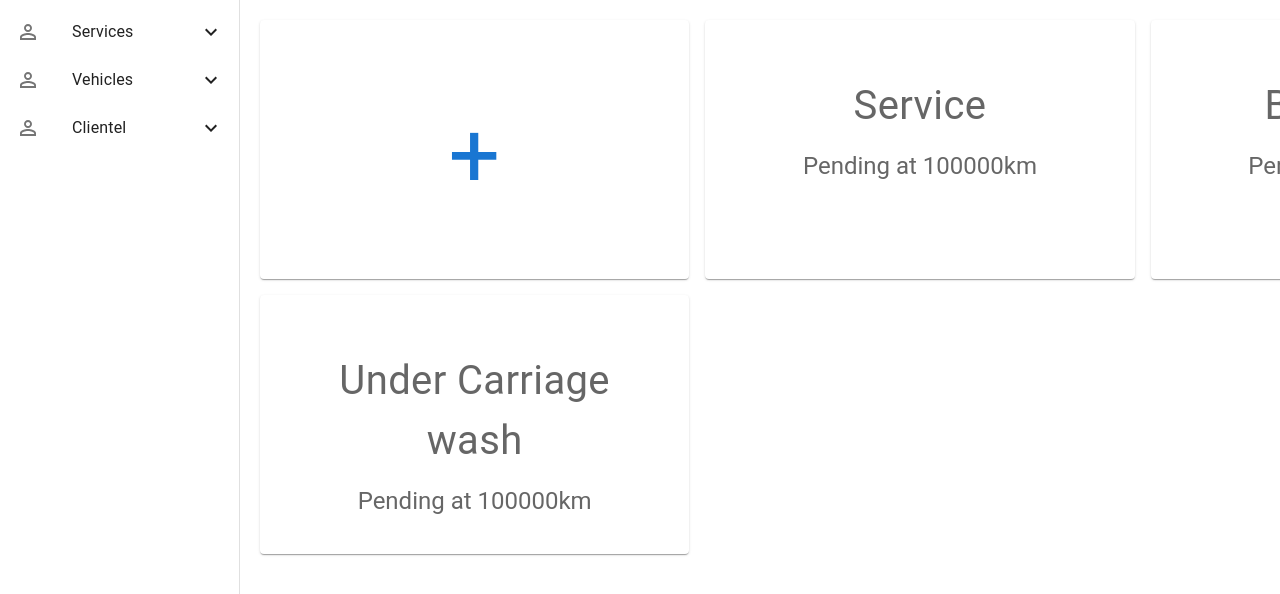
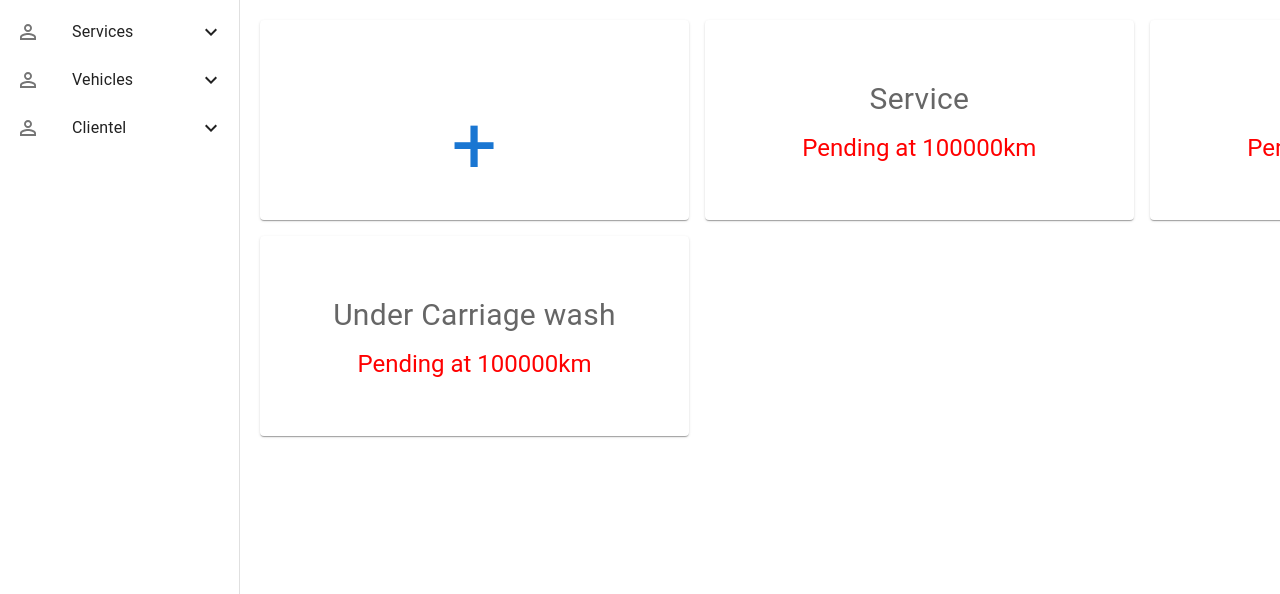
Before and after one commit to NavodyaHettiarachchi/CarConnectProFrontEnd, a React (Create React App) app: page /services in a window 1280 px wide. Shown: the top 594 px of the page. Built offline with nearby package versions, Linux system fonts and the light colour scheme.

Commit message:
On going services added

```diff
--- a/src/Pages/OnGoingServices/OnGoingServices.jsx
+++ b/src/Pages/OnGoingServices/OnGoingServices.jsx
@@ -25,10 +25,9 @@ const bull = (
 );
 
 var cardStyle = {
-
-
     transitionDuration: '0.3s',
-    height: '14vw'
+    height: '15vh',
+    color: 'red',
 };
 
 function OnGoingServices() {
@@ -38,13 +37,14 @@ function OnGoingServices() {
             <Grid container spacing={2} sx={{
                 padding: '20px',
             }} >
+
                 <Grid item xs={4}>
-          <Item > <CardContent  style={cardStyle} sx={{
+                    <Item > <CardContent style={cardStyle} sx={{
                         padding: '20px',
                     }}>
-            <Typography sx={{ fontSize: 91 }} color="text.secondary" gutterBottom>
-              <Button sx={{ "&:hover": { backgroundColor: "transparent" }} } >
-               <Typography  sx={{ fontSize: 91 }}>
+                        <Typography sx={{ fontSize: 80 }} color="text.secondary" gutterBottom>
+                            <Button sx={{ "&:hover": { backgroundColor: "transparent" } }} >
+                                <Typography sx={{ fontSize: 80 }}>
                                     +
                                 </Typography>
                             </Button>
@@ -54,8 +54,8 @@ function OnGoingServices() {
                     </CardContent></Item>
                 </Grid>
                 <Grid item xs={4}>
-          <Item> <CardContent  style={cardStyle}>
-            <Typography sx={{ fontSize: 40 }} color="text.secondary" gutterBottom>
+                    <Item> <CardContent style={cardStyle}>
+                        <Typography sx={{ fontSize: 30 }} color="text.secondary" gutterBottom>
                             Service
                         </Typography>
                         <Typography variant="h5" component="div">
@@ -65,8 +65,8 @@ function OnGoingServices() {
                     </CardContent></Item>
                 </Grid>
                 <Grid item xs={4}>
-          <Item> <CardContent  style={cardStyle}>
-            <Typography sx={{ fontSize: 40 }} color="text.secondary" gutterBottom>
+                    <Item> <CardContent style={cardStyle}>
+                        <Typography sx={{ fontSize: 30 }} color="text.secondary" gutterBottom>
                             Body Wash
                         </Typography>
                         <Typography variant="h5" component="div">
@@ -81,7 +81,7 @@ function OnGoingServices() {
                 </Grid>
                 <Grid item xs={4}>
                     <Item> <CardContent style={cardStyle}>
-            <Typography sx={{ fontSize: 40 }} color="text.secondary" gutterBottom>
+                        <Typography sx={{ fontSize: 30 }} color="text.secondary" gutterBottom>
                             Under Carriage wash
                         </Typography>
                         <Typography variant="h5" component="div">
```
Lines whose indentation alone changed are shown as unchanged.
